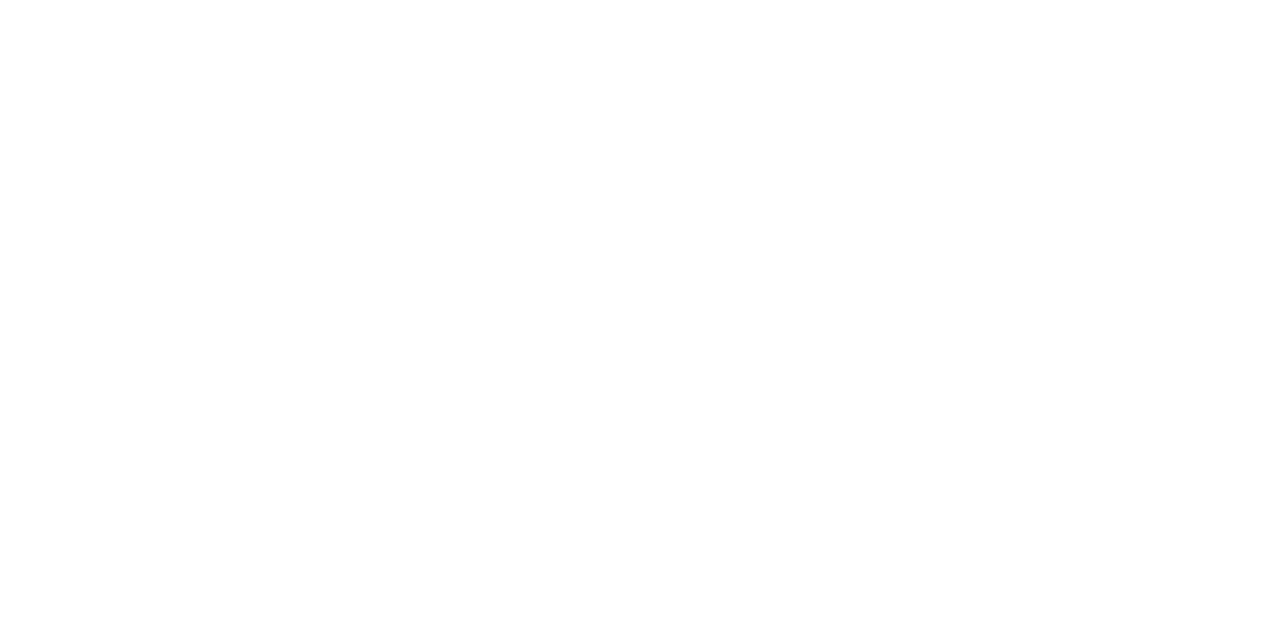
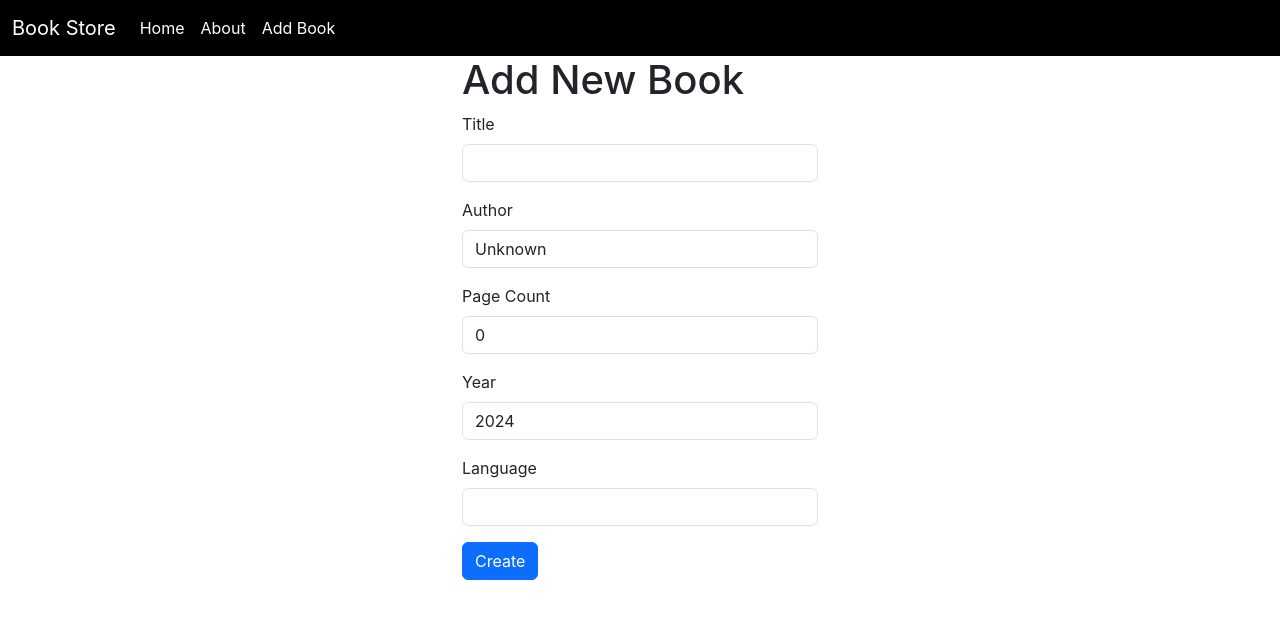
Before and after one commit to anandvarkeyphilips/bookstore-webui, a React (Create React App) app: page /create in a window 1280 px wide. Before the commit this address had no page. Shown: the top 618 px of the page. Built offline with nearby package versions, Linux system fonts and the light colour scheme.

Commit message:
Added create Book functionality

```diff
--- a/src/App.js
+++ b/src/App.js
@@ -6,6 +6,7 @@
 import About from './components/About';
 import { Route, Routes } from 'react-router-dom';
 import Layout from './components/Layout';
+import CreateBook from './components/CreateBook';
 
 function App() {
   return (
@@ -13,6 +14,7 @@
       <Route path="/" element={<Layout />}  >
         <Route index element={<Home />} />
         <Route path="about" element={<About />} />
+        <Route path="create" element={<CreateBook />} />
       </Route>
     </Routes>
   );
--- /dev/null
+++ b/src/components/CreateBook.jsx
@@ -0,0 +1,129 @@
+import axios from "axios";
+import { useState } from "react";
+import { useNavigate } from "react-router-dom";
+
+export default function CreateBook() {
+  const navigate = useNavigate();
+  const [book, setBook] = useState({
+    title: "",
+    author: "Unknown",
+    pageCount: 0,
+    year: 2024,
+    language: "",
+  });
+
+  const changeHandler = (e) => {
+    setBook({
+      ...book,
+      [e.target.name]: e.target.value,
+    });
+  };
+  const submitHandler = (e) => {
+    e.preventDefault();
+    let bookObj = {
+      ...book,
+      pageCount: parseInt(book.pageCount),
+      year: parseInt(book.year),
+    };
+    axios
+      .post("http://localhost:5000/books", bookObj)
+      .then((Response) => {
+        console.log(Response.data);
+        setBook({
+          title: "",
+          author: "Unknown",
+          pageCount: 0,
+          year: 2024,
+          language: "",
+        });
+        navigate("/");
+      })
+      .catch((error) => {
+        alert(error);
+      });
+    setBook({
+      ...book,
+      [e.target.name]: e.target.value,
+    });
+  };
+
+  return (
+    <div className="container">
+      <div className="row">
+        <div className="col-sm-12 col-md-6 col-lg-4 offset-md-3 offset-lg-4">
+          <h1>Add New Book</h1>
+          <form onSubmit={submitHandler}>
+            <div className="mb-3">
+              <label htmlFor="title" className="form-label">
+                Title
+              </label>
+              <input
+                type="text"
+                name="title"
+                value={book.title}
+                onChange={changeHandler}
+                className="form-control"
+                id="title"
+              />
+            </div>
+            <div className="mb-3">
+              <label htmlFor="author" className="form-label">
+                Author
+              </label>
+              <input
+                type="text"
+                name="author"
+                value={book.author}
+                onChange={changeHandler}
+                className="form-control"
+                id="author"
+              />
+            </div>
+            <div className="mb-3">
+              <label htmlFor="pageCount" className="form-label">
+                Page Count
+              </label>
+              <input
+                type="number"
+                name="pageCount"
+                value={book.pageCount}
+                onChange={changeHandler}
+                className="form-control"
+                id="pageCount"
+              />
+            </div>
+            <div className="mb-3">
+              <label htmlFor="year" className="form-label">
+                Year
+              </label>
+              <input
+                type="number"
+                name="year"
+                value={book.year}
+                onChange={changeHandler}
+                className="form-control"
+                id="year"
+              />
+            </div>
+            <div className="mb-3">
+              <label htmlFor="language" className="form-label">
+                Language
+              </label>
+              <input
+                type="text"
+                name="language"
+                value={book.language}
+                onChange={changeHandler}
+                className="form-control"
+                id="language"
+              />
+            </div>
+            <button type="submit" className="btn btn-primary">
+              Create
+            </button>
+          </form>
+        </div>
+      </div>
+    </div>
+  );
+}
--- a/src/components/partials/Navbar.jsx
+++ b/src/components/partials/Navbar.jsx
@@ -26,8 +26,8 @@
             <Link className="nav-link active" to={"about"}>
               About
             </Link>
-            <Link className="nav-link active" to={"/"}>
-              Pricing
+            <Link className="nav-link active" to={"create"}>
+              Add Book
             </Link>
           </ul>
         </div>
```
Also changed, not shown: books.json (+28 -20 lines), 1 other file (tests, documents, lock files or other folders).
